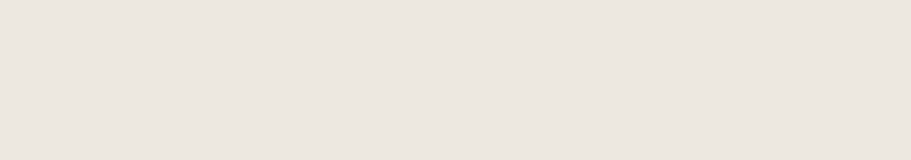
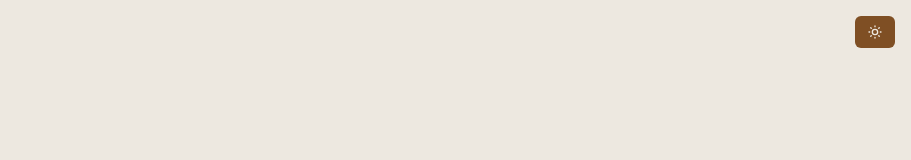
Before and after one commit to hugobenti/user-management-system, a React (Vite) app: page /signin in a window 1280 px wide. Shown: the top 160 px of the page, without its empty margins (369-1280 px from the left). Built offline with nearby package versions, Linux system fonts and the light colour scheme.

Commit message:
feat: add ThemeToggle component

```diff
--- /dev/null
+++ b/src/components/ThemeToggle.tsx
@@ -0,0 +1,54 @@
+"use client"
+
+import type React from "react"
+import { useTheme } from "../context/ThemeContext"
+import Button from "./Button"
+
+const ThemeToggle: React.FC = () => {
+  const { actualTheme, toggleTheme } = useTheme()
+
+  const getThemeIcon = () => {
+    if (actualTheme === "light") {
+      return (
+        <svg className="h-4 w-4" fill="none" viewBox="0 0 24 24" stroke="currentColor">
+          <path
+            strokeLinecap="round"
+            strokeLinejoin="round"
+            strokeWidth={2}
+            d="M12 3v1m0 16v1m9-9h-1M4 12H3m15.364 6.364l-.707-.707M6.343 6.343l-.707-.707m12.728 0l-.707.707M6.343 17.657l-.707.707M16 12a4 4 0 11-8 0 4 4 0 018 0z"
+          />
+        </svg>
+      )
+    }
+
+    return (
+      <svg className="h-4 w-4" fill="none" viewBox="0 0 24 24" stroke="currentColor">
+        <path
+          strokeLinecap="round"
+          strokeLinejoin="round"
+          strokeWidth={2}
+          d="M20.354 15.354A9 9 0 018.646 3.646 9.003 9.003 0 0012 21a9.003 9.003 0 008.354-5.646z"
+        />
+      </svg>
+    )
+  }
+
+  const getThemeLabel = () => `${actualTheme === "light" ? "Light" : "Dark"} theme`
+  const getNextThemeLabel = () => `Switch to ${actualTheme === "light" ? "dark" : "light"} theme`
+
+  return (
+    <Button
+      variant="secondary"
+      size="sm"
+      onClick={toggleTheme}
+      className="fixed top-4 right-4 z-40"
+      aria-label={getNextThemeLabel()}
+      title={`Current: ${getThemeLabel()}. Click to ${getNextThemeLabel().toLowerCase()}`}
+    >
+      {getThemeIcon()}
+      <span className="sr-only">{getThemeLabel()}</span>
+    </Button>
+  )
+}
+
+export default ThemeToggle
--- a/src/pages/auth/SignIn.tsx
+++ b/src/pages/auth/SignIn.tsx
@@ -6,6 +6,7 @@ import Input from "../../components/Input"
 import Button from "../../components/Button"
 import { useFormValidation } from "../../hooks/useFormValidation"
 import { authService } from "../../services/authService"
+import ThemeToggle from "../../components/ThemeToggle"
 
 const SignIn: React.FC = () => {
   const navigate = useNavigate()
@@ -53,6 +54,7 @@ const SignIn: React.FC = () => {
 
   return (
     <div className="min-h-screen flex items-center justify-center bg-background px-4">
+      <ThemeToggle />
       <div className="max-w-md w-full space-y-8">
         <div className="text-center">
           <h2 className="text-3xl font-bold text-foreground">Welcome Back</h2>
@@ -91,8 +93,6 @@ const SignIn: React.FC = () => {
             </Link>
           </p>
         </div>
-
-
       </div>
     </div>
   )
--- a/src/pages/auth/SignUp.tsx
+++ b/src/pages/auth/SignUp.tsx
@@ -1,24 +1,25 @@
-import React, { useEffect } from "react"
-import { useState } from "react"
-import { Link, useNavigate } from "react-router-dom"
-import { useFormValidation } from "../../hooks/useFormValidation"
-import { useSession } from "../../context/SessionContext"
-import Input from "../../components/Input"
-import Button from "../../components/Button"
-import { authService } from "../../services/authService"
+import React, { useEffect } from "react";
+import { useState } from "react";
+import { Link, useNavigate } from "react-router-dom";
+import { useFormValidation } from "../../hooks/useFormValidation";
+import { useSession } from "../../context/SessionContext";
+import Input from "../../components/Input";
+import Button from "../../components/Button";
+import { authService } from "../../services/authService";
+import ThemeToggle from "../../components/ThemeToggle";
 
 const SignUp: React.FC = () => {
-  const navigate = useNavigate()
-  const { login, isAuthenticated } = useSession()
-  const [loading, setLoading] = useState(false)
-  const [error, setError] = useState<string | null>(null)
+  const navigate = useNavigate();
+  const { login, isAuthenticated } = useSession();
+  const [loading, setLoading] = useState(false);
+  const [error, setError] = useState<string | null>(null);
 
   // Redirect if already authenticated
   useEffect(() => {
     if (isAuthenticated) {
-      navigate("/dashboard", { replace: true })
+      navigate("/dashboard", { replace: true });
     }
-  }, [isAuthenticated, navigate])
+  }, [isAuthenticated, navigate]);
 
   const { values, errors, isValid, register } = useFormValidation({
     first_name: [{ required: true }],
@@ -26,24 +27,24 @@ const SignUp: React.FC = () => {
     email: [{ required: true, email: true }],
     password: [{ required: true, minLength: 6 }],
     confirmPassword: [{ required: true, equals: "password" }],
-  })
+  });
 
   const handleSubmit = async (e: React.FormEvent) => {
-    e.preventDefault()
-    setError(null)
+    e.preventDefault();
+    setError(null);
 
     if (!isValid) {
-      setError("Please fix the errors above")
-      return
+      setError("Please fix the errors above");
+      return;
     }
 
     // Password confirmation check as required by specification
     if (values.password !== values.confirmPassword) {
-      setError("Passwords do not match")
-      return
+      setError("Passwords do not match");
+      return;
     }
 
-    setLoading(true)
+    setLoading(true);
 
     try {
       const response = await authService.signUp({
@@ -51,19 +52,20 @@ const SignUp: React.FC = () => {
         password: values.password,
         first_name: values.first_name,
         last_name: values.last_name,
-      })
+      });
 
-      login(response.token, response.user)
-      navigate("/dashboard", { replace: true })
+      login(response.token, response.user);
+      navigate("/dashboard", { replace: true });
     } catch (err: any) {
-      setError(err.message || "Sign up failed. Please try again.")
+      setError(err.message || "Sign up failed. Please try again.");
     } finally {
-      setLoading(false)
+      setLoading(false);
     }
-  }
+  };
 
   return (
     <div className="min-h-screen flex items-center justify-center bg-background px-4">
+      <ThemeToggle />
       <div className="max-w-md w-full space-y-8">
         <div className="text-center">
           <h2 className="text-3xl font-bold text-foreground">Create Account</h2>
@@ -109,12 +111,21 @@ const SignUp: React.FC = () => {
             label="Confirm Password"
             type="password"
             error={errors.confirmPassword}
-            {...register("confirmPassword", [{ required: true, equals: "password" }])}
+            {...register("confirmPassword", [
+              { required: true, equals: "password" },
+            ])}
           />
 
-          {error && <div className="text-destructive text-sm text-center">{error}</div>}
+          {error && (
+            <div className="text-destructive text-sm text-center">{error}</div>
+          )}
 
-          <Button type="submit" loading={loading} className="w-full" disabled={!isValid}>
+          <Button
+            type="submit"
+            loading={loading}
+            className="w-full"
+            disabled={!isValid}
+          >
             Create Account
           </Button>
         </form>
@@ -129,7 +140,7 @@ const SignUp: React.FC = () => {
         </div>
       </div>
     </div>
-  )
-}
+  );
+};
 
-export default SignUp
+export default SignUp;
--- a/src/pages/dashboard/Dashboard.tsx
+++ b/src/pages/dashboard/Dashboard.tsx
@@ -6,6 +6,7 @@ import Button from "../../components/Button";
 import type { IUser } from "../../interfaces/IUser";
 import Pagination from "../../components/Pagination";
 import { useDashboard } from "./hooks/useDashboard";
+import ThemeToggle from "../../components/ThemeToggle";
 
 const Dashboard: React.FC = () => {
   const {
@@ -31,6 +32,8 @@ const Dashboard: React.FC = () => {
 
   return (
     <div className="min-h-screen bg-background">
+      <ThemeToggle />
+
       {/* Header */}
       <header className="bg-card border-b border-border">
         <div className="container mx-auto px-4 py-4">
```
